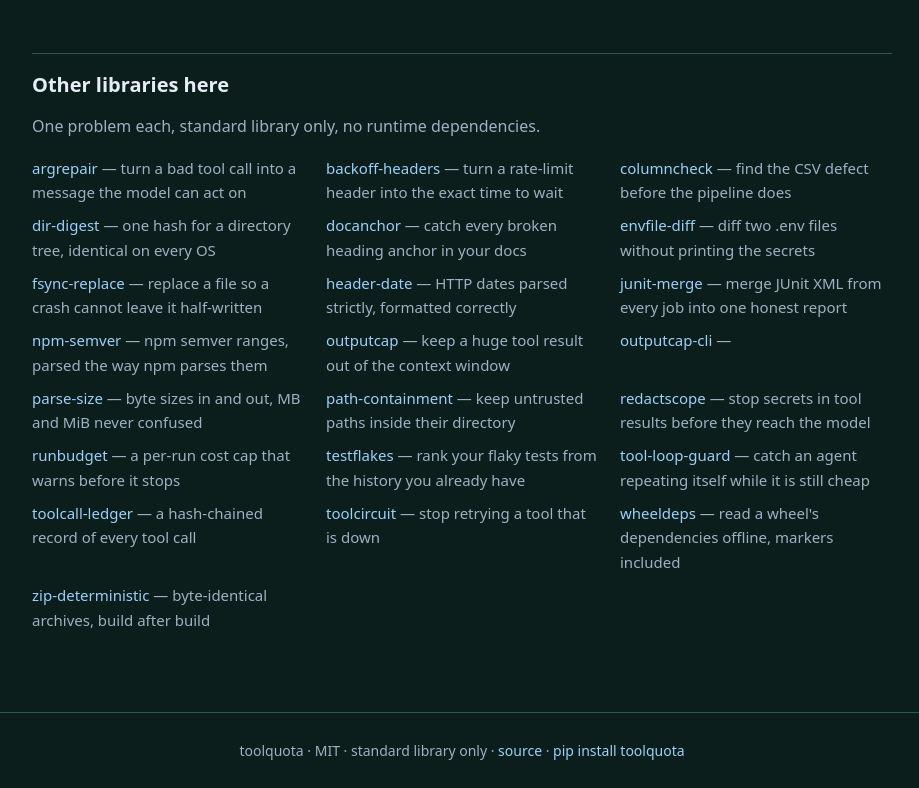
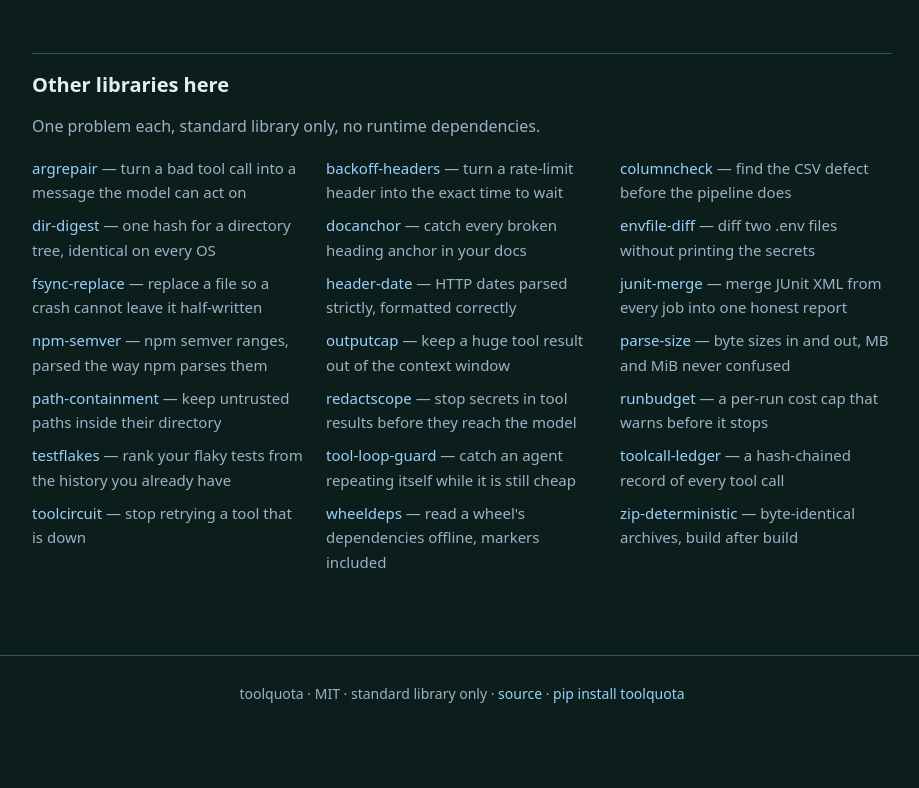
Before and after one commit to sandeshbagmare/toolquota, a plain HTML site: page docs/index.html in a window 1280 px wide. Shown: the part 3484-4272 px from the top of the page, without its empty margins (178-1097 px from the left). After the commit the page ends 4215 px from the top, so only its background shows below. Drawn offline with Linux system fonts and the light colour scheme.

Commit message:
Drop a sibling link that leads nowhere
The list named a project that was never published, so one entry in "Other
libraries here" pointed at a 404.

```diff
--- a/docs/index.html
+++ b/docs/index.html
@@ -189,7 +189,6 @@ quota = ToolQuota(clock=lambda: now)</code></pre>
     <li><a href="https://sandeshbagmare.github.io/junit-merge/">junit-merge</a> <span>— merge JUnit XML from every job into one honest report</span></li>
     <li><a href="https://sandeshbagmare.github.io/npm-semver/">npm-semver</a> <span>— npm semver ranges, parsed the way npm parses them</span></li>
     <li><a href="https://sandeshbagmare.github.io/outputcap/">outputcap</a> <span>— keep a huge tool result out of the context window</span></li>
-    <li><a href="https://sandeshbagmare.github.io/outputcap-cli/">outputcap-cli</a> <span>— </span></li>
     <li><a href="https://sandeshbagmare.github.io/parse-size/">parse-size</a> <span>— byte sizes in and out, MB and MiB never confused</span></li>
     <li><a href="https://sandeshbagmare.github.io/path-containment/">path-containment</a> <span>— keep untrusted paths inside their directory</span></li>
     <li><a href="https://sandeshbagmare.github.io/redactscope/">redactscope</a> <span>— stop secrets in tool results before they reach the model</span></li>
```
